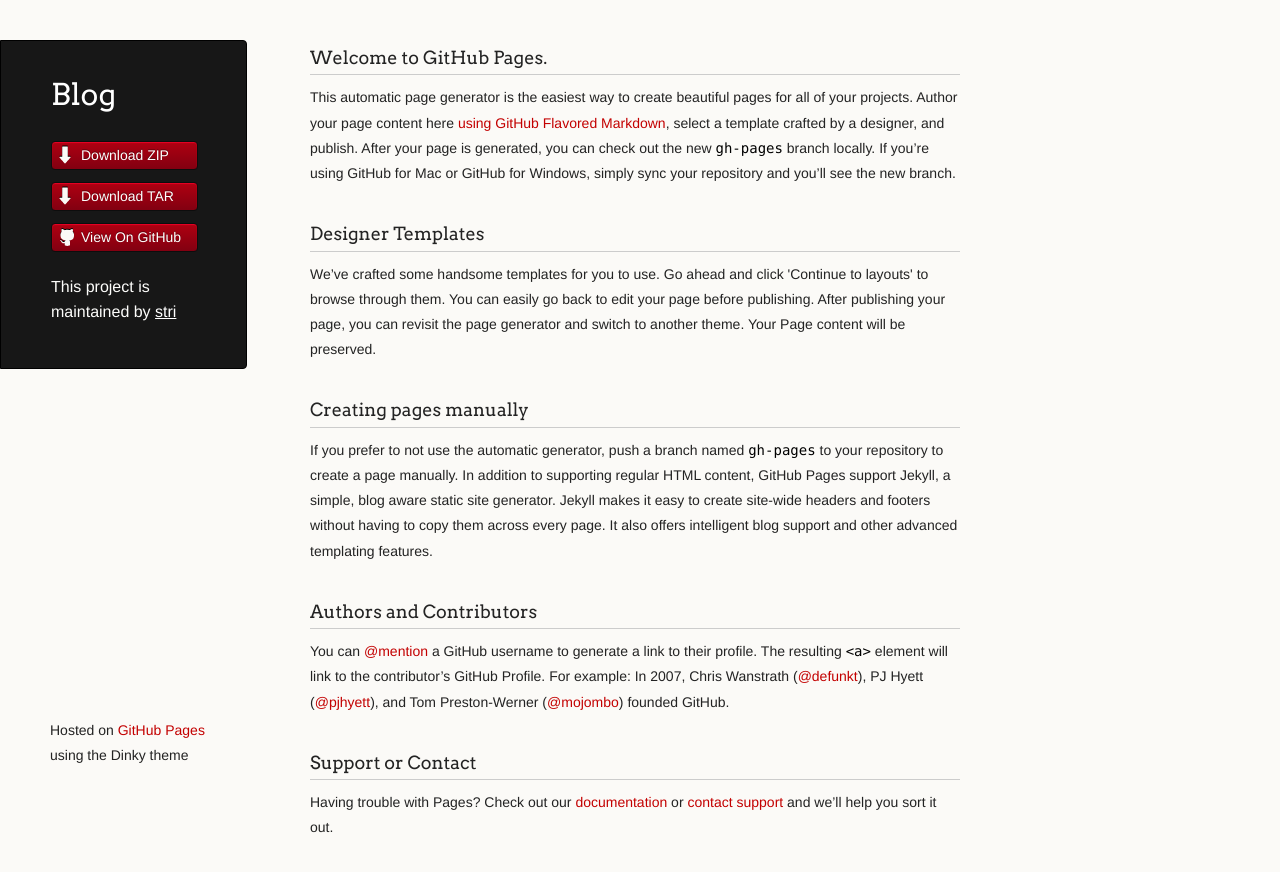
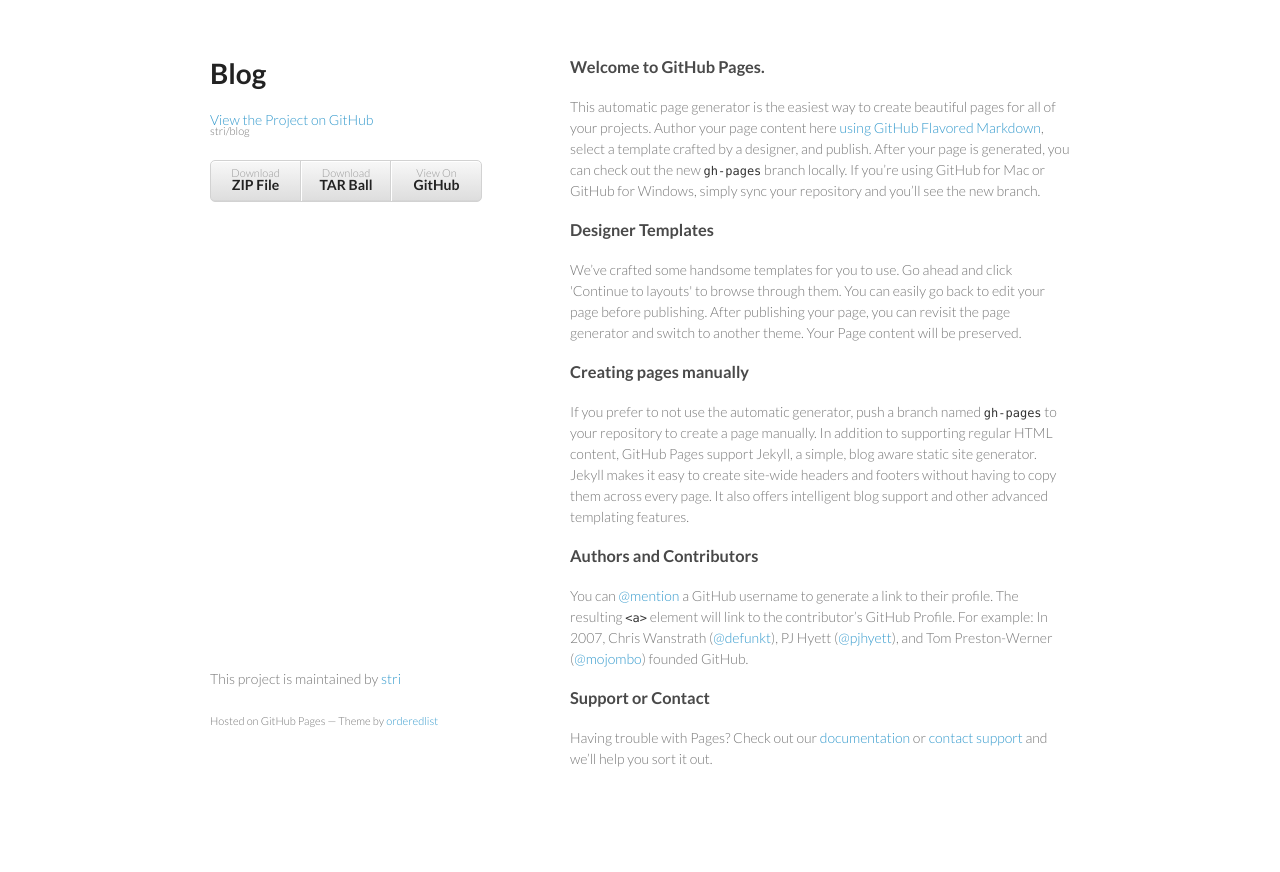
Before and after one commit to stri/blog, a plain HTML site: page index.html in a window 1280 px wide. After the commit the page ends 839 px from the top, so only its background shows below. Drawn offline with Linux system fonts and the light colour scheme.

```diff
--- a/index.html
+++ b/index.html
@@ -7,7 +7,6 @@
 
     <link rel="stylesheet" href="stylesheets/styles.css">
     <link rel="stylesheet" href="stylesheets/github-light.css">
-    <script src="javascripts/scale.fix.js"></script>
     <meta name="viewport" content="width=device-width, initial-scale=1, user-scalable=no">
     <!--[if lt IE 9]>
     <script src="//html5shiv.googlecode.com/svn/trunk/html5.js"></script>
@@ -16,18 +15,17 @@
   <body>
     <div class="wrapper">
       <header>
-        <h1 class="header">Blog</h1>
-        <p class="header"></p>
+        <h1>Blog</h1>
+        <p></p>
+
+        <p class="view"><a href="https://github.com/stri/blog">View the Project on GitHub <small>stri/blog</small></a></p>
+
 
         <ul>
-          <li class="download"><a class="buttons" href="https://github.com/stri/blog/zipball/master">Download ZIP</a></li>
-          <li class="download"><a class="buttons" href="https://github.com/stri/blog/tarball/master">Download TAR</a></li>
-          <li><a class="buttons github" href="https://github.com/stri/blog">View On GitHub</a></li>
+          <li><a href="https://github.com/stri/blog/zipball/master">Download <strong>ZIP File</strong></a></li>
+          <li><a href="https://github.com/stri/blog/tarball/master">Download <strong>TAR Ball</strong></a></li>
+          <li><a href="https://github.com/stri/blog">View On <strong>GitHub</strong></a></li>
         </ul>
-
-        <p class="header">This project is maintained by <a class="header name" href="https://github.com/stri">stri</a></p>
-
-
       </header>
       <section>
         <h3>
@@ -56,10 +54,11 @@
 <p>Having trouble with Pages? Check out our <a href="https://help.github.com/pages">documentation</a> or <a href="https://github.com/contact">contact support</a> and we’ll help you sort it out.</p>
       </section>
       <footer>
-        <p><small>Hosted on <a href="https://pages.github.com">GitHub Pages</a> using the Dinky theme</small></p>
+        <p>This project is maintained by <a href="https://github.com/stri">stri</a></p>
+        <p><small>Hosted on GitHub Pages &mdash; Theme by <a href="https://github.com/orderedlist">orderedlist</a></small></p>
       </footer>
     </div>
-    <!--[if !IE]><script>fixScale(document);</script><![endif]-->
+    <script src="javascripts/scale.fix.js"></script>
 
   </body>
 </html>
--- a/javascripts/scale.fix.js
+++ b/javascripts/scale.fix.js
@@ -1,20 +1,17 @@
-fixScale = function(doc) {
-
-	var addEvent = 'addEventListener',
-	    type = 'gesturestart',
-	    qsa = 'querySelectorAll',
-	    scales = [1, 1],
-	    meta = qsa in doc ? doc[qsa]('meta[name=viewport]') : [];
-
-	function fix() {
-		meta.content = 'width=device-width,minimum-scale=' + scales[0] + ',maximum-scale=' + scales[1];
-		doc.removeEventListener(type, fix, true);
-	}
-
-	if ((meta = meta[meta.length - 1]) && addEvent in doc) {
-		fix();
-		scales = [.25, 1.6];
-		doc[addEvent](type, fix, true);
-	}
-
-};
+var metas = document.getElementsByTagName('meta');
+var i;
+if (navigator.userAgent.match(/iPhone/i)) {
+  for (i=0; i<metas.length; i++) {
+    if (metas[i].name == "viewport") {
+      metas[i].content = "width=device-width, minimum-scale=1.0, maximum-scale=1.0";
+    }
+  }
+  document.addEventListener("gesturestart", gestureStart, false);
+}
+function gestureStart() {
+  for (i=0; i<metas.length; i++) {
+    if (metas[i].name == "viewport") {
+      metas[i].content = "width=device-width, minimum-scale=0.25, maximum-scale=1.6";
+    }
+  }
+}
--- a/stylesheets/styles.css
+++ b/stylesheets/styles.css
@@ -1,338 +1,186 @@
-@import url(https://fonts.googleapis.com/css?family=Arvo:400,700,400italic);
-
-/* MeyerWeb Reset */
-
-html, body, div, span, applet, object, iframe,
-h1, h2, h3, h4, h5, h6, p, blockquote, pre,
-a, abbr, acronym, address, big, cite, code,
-del, dfn, em, img, ins, kbd, q, s, samp,
-small, strike, strong, sub, sup, tt, var,
-b, u, i, center,
-dl, dt, dd, ol, ul, li,
-fieldset, form, label, legend,
-table, caption, tbody, tfoot, thead, tr, th, td,
-article, aside, canvas, details, embed,
-figure, figcaption, footer, header, hgroup,
-menu, nav, output, ruby, section, summary,
-time, mark, audio, video {
-  margin: 0;
-  padding: 0;
-  border: 0;
-  font: inherit;
-  vertical-align: baseline;
-}
-
-
-/* Base text styles */
+@import url(https://fonts.googleapis.com/css?family=Lato:300italic,700italic,300,700);
 
 body {
-  padding:10px 50px 0 0;
-  font-family:"Helvetica Neue", Helvetica, Arial, sans-serif;
-	font-size: 14px;
-	color: #232323;
-	background-color: #FBFAF7;
-	margin: 0;
-	line-height: 1.8em;
-	-webkit-font-smoothing: antialiased;
-
+  padding:50px;
+  font:14px/1.5 Lato, "Helvetica Neue", Helvetica, Arial, sans-serif;
+  color:#777;
+  font-weight:300;
 }
 
 h1, h2, h3, h4, h5, h6 {
-  color:#232323;
-  margin:36px 0 10px;
+  color:#222;
+  margin:0 0 20px;
 }
 
-p, ul, ol, table, dl {
-  margin:0 0 22px;
+p, ul, ol, table, pre, dl {
+  margin:0 0 20px;
 }
 
 h1, h2, h3 {
-	font-family: Arvo, Monaco, serif;
-  line-height:1.3;
-	font-weight: normal;
-}
-
-h1,h2, h3 {
-	display: block;
-	border-bottom: 1px solid #ccc;
-	padding-bottom: 5px;
+  line-height:1.1;
 }
 
 h1 {
-	font-size: 30px;
+  font-size:28px;
 }
 
 h2 {
-	font-size: 24px;
+  color:#393939;
 }
 
-h3 {
-	font-size: 18px;
-}
-
-h4, h5, h6 {
-	font-family: Arvo, Monaco, serif;
-	font-weight: 700;
+h3, h4, h5, h6 {
+  color:#494949;
 }
 
 a {
-  color:#C30000;
-  font-weight:200;
+  color:#39c;
+  font-weight:400;
   text-decoration:none;
 }
 
-a:hover {
-	text-decoration: underline;
+a small {
+  font-size:11px;
+  color:#777;
+  margin-top:-0.6em;
+  display:block;
 }
 
-a small {
-	font-size: 12px;
+.wrapper {
+  width:860px;
+  margin:0 auto;
 }
 
-em {
-	font-style: italic;
+blockquote {
+  border-left:1px solid #e5e5e5;
+  margin:0;
+  padding:0 0 0 20px;
+  font-style:italic;
+}
+
+code, pre {
+  font-family:Monaco, Bitstream Vera Sans Mono, Lucida Console, Terminal;
+  color:#333;
+  font-size:12px;
+}
+
+pre {
+  padding:8px 15px;
+  background: #f8f8f8;
+  border-radius:5px;
+  border:1px solid #e5e5e5;
+  overflow-x: auto;
+}
+
+table {
+  width:100%;
+  border-collapse:collapse;
+}
+
+th, td {
+  text-align:left;
+  padding:5px 10px;
+  border-bottom:1px solid #e5e5e5;
+}
+
+dt {
+  color:#444;
+  font-weight:700;
+}
+
+th {
+  color:#444;
+}
+
+img {
+  max-width:100%;
+}
+
+header {
+  width:270px;
+  float:left;
+  position:fixed;
+}
+
+header ul {
+  list-style:none;
+  height:40px;
+
+  padding:0;
+
+  background: #eee;
+  background: -moz-linear-gradient(top, #f8f8f8 0%, #dddddd 100%);
+  background: -webkit-gradient(linear, left top, left bottom, color-stop(0%,#f8f8f8), color-stop(100%,#dddddd));
+  background: -webkit-linear-gradient(top, #f8f8f8 0%,#dddddd 100%);
+  background: -o-linear-gradient(top, #f8f8f8 0%,#dddddd 100%);
+  background: -ms-linear-gradient(top, #f8f8f8 0%,#dddddd 100%);
+  background: linear-gradient(top, #f8f8f8 0%,#dddddd 100%);
+
+  border-radius:5px;
+  border:1px solid #d2d2d2;
+  box-shadow:inset #fff 0 1px 0, inset rgba(0,0,0,0.03) 0 -1px 0;
+  width:270px;
+}
+
+header li {
+  width:89px;
+  float:left;
+  border-right:1px solid #d2d2d2;
+  height:40px;
+}
+
+header ul a {
+  line-height:1;
+  font-size:11px;
+  color:#999;
+  display:block;
+  text-align:center;
+  padding-top:6px;
+  height:40px;
 }
 
 strong {
+  color:#222;
   font-weight:700;
 }
 
-ul {
-  list-style-position: inside;
-  list-style: disc;
-  padding-left: 25px;
+header ul li + li {
+  width:88px;
+  border-left:1px solid #fff;
 }
 
-ol {
-  list-style-position: inside;
-  list-style: decimal;
-  padding-left: 25px;
+header ul li + li + li {
+  border-right:none;
+  width:89px;
 }
 
-blockquote {
-  margin: 0;
-  padding: 0 0 0 20px;
-  font-style: italic;
+header ul a strong {
+  font-size:14px;
+  display:block;
+  color:#222;
 }
 
-dl, dt, dd, dl p {
-	font-color: #444;
+section {
+  width:500px;
+  float:right;
+  padding-bottom:50px;
 }
 
-dl dt {
-  font-weight: bold;
-}
-
-dl dd {
-  padding-left: 20px;
-  font-style: italic;
-}
-
-dl p {
-  padding-left: 20px;
-  font-style: italic;
+small {
+  font-size:11px;
 }
 
 hr {
   border:0;
-  background:#ccc;
+  background:#e5e5e5;
   height:1px;
-  margin:0 0 24px;
+  margin:0 0 20px;
 }
 
-/* Images */
-
-img {
-  position: relative;
-  margin: 0 auto;
-  max-width: 650px;
-  padding: 5px;
-  margin: 10px 0 32px 0;
-  border: 1px solid #ccc;
-}
-
-p img {
-  display: inline;
-  margin: 0;
-  padding: 0;
-  vertical-align: middle;
-  text-align: center;
-  border: none;
-}
-
-/* Code blocks */
-
-code, pre {
-	font-family: Monaco, "Bitstream Vera Sans Mono", "Lucida Console", Terminal, monospace;
-  color:#000;
-  font-size:14px;
-}
-
-pre {
-	padding: 4px 12px;
-  background: #FDFEFB;
-  border-radius:4px;
-  border:1px solid #D7D8C8;
-  overflow: auto;
-  overflow-y: hidden;
-	margin-bottom: 32px;
-}
-
-
-/* Tables */
-
-table {
-  width:100%;
-}
-
-table {
-  border: 1px solid #ccc;
-  margin-bottom: 32px;
-  text-align: left;
- }
-
-th {
-  font-family: 'Arvo', Helvetica, Arial, sans-serif;
-	font-size: 18px;
-	font-weight: normal;
-  padding: 10px;
-  background: #232323;
-  color: #FDFEFB;
- }
-
-td {
-  padding: 10px;
-	background: #ccc;
- }
-
-
-/* Wrapper */
-.wrapper {
-  width:960px;
-}
-
-
-/* Header */
-
-header {
-	background-color: #171717;
-	color: #FDFDFB;
-  width:170px;
+footer {
+  width:270px;
   float:left;
   position:fixed;
-	border: 1px solid #000;
-	-webkit-border-top-right-radius: 4px;
-	-webkit-border-bottom-right-radius: 4px;
-	-moz-border-radius-topright: 4px;
-	-moz-border-radius-bottomright: 4px;
-	border-top-right-radius: 4px;
-	border-bottom-right-radius: 4px;
-	padding: 34px 25px 22px 50px;
-	margin: 30px 25px 0 0;
-	-webkit-font-smoothing: antialiased;
-}
-
-p.header {
-	font-size: 16px;
-}
-
-h1.header {
-	font-family: Arvo, sans-serif;
-	font-size: 30px;
-	font-weight: 300;
-	line-height: 1.3em;
-	border-bottom: none;
-	margin-top: 0;
-}
-
-
-h1.header, a.header, a.name, header a{
-	color: #fff;
-}
-
-a.header {
-	text-decoration: underline;
-}
-
-a.name {
-	white-space: nowrap;
-}
-
-header ul {
-  list-style:none;
-  padding:0;
-}
-
-header li {
-	list-style-type: none;
-  width:132px;
-  height:15px;
-	margin-bottom: 12px;
-	line-height: 1em;
-	padding: 6px 6px 6px 7px;
-
-	background: #AF0011;
-	background: -moz-linear-gradient(top, #AF0011 0%, #820011 100%);
-  background: -webkit-gradient(linear, left top, left bottom, color-stop(0%,#f8f8f8), color-stop(100%,#dddddd));
-  background: -webkit-linear-gradient(top, #AF0011 0%,#820011 100%);
-  background: -o-linear-gradient(top, #AF0011 0%,#820011 100%);
-  background: -ms-linear-gradient(top, #AF0011 0%,#820011 100%);
-  background: linear-gradient(top, #AF0011 0%,#820011 100%);
-
-	border-radius:4px;
-  border:1px solid #0D0D0D;
-
-	-webkit-box-shadow: inset 0px 1px 1px 0 rgba(233,2,38, 1);
-	box-shadow: inset 0px 1px 1px 0 rgba(233,2,38, 1);
-
-}
-
-header li:hover {
-	background: #C3001D;
-	background: -moz-linear-gradient(top, #C3001D 0%, #950119 100%);
-  background: -webkit-gradient(linear, left top, left bottom, color-stop(0%,#f8f8f8), color-stop(100%,#dddddd));
-  background: -webkit-linear-gradient(top, #C3001D 0%,#950119 100%);
-  background: -o-linear-gradient(top, #C3001D 0%,#950119 100%);
-  background: -ms-linear-gradient(top, #C3001D 0%,#950119 100%);
-  background: linear-gradient(top, #C3001D 0%,#950119 100%);
-}
-
-a.buttons {
-	-webkit-font-smoothing: antialiased;
-	background: url(../images/arrow-down.png) no-repeat;
-	font-weight: normal;
-	text-shadow: rgba(0, 0, 0, 0.4) 0 -1px 0;
-	padding: 2px 2px 2px 22px;
-	height: 30px;
-}
-
-a.github {
-	background: url(../images/octocat-small.png) no-repeat 1px;
-}
-
-a.buttons:hover {
-	color: #fff;
-	text-decoration: none;
-}
-
-
-/* Section - for main page content */
-
-section {
-  width:650px;
-  float:right;
-  padding-bottom:50px;
-}
-
-
-/* Footer */
-
-footer {
-  width:170px;
-  float:left;
-  position:fixed;
-  bottom:10px;
-	padding-left: 50px;
+  bottom:50px;
 }
 
 @media print, screen and (max-width: 960px) {
@@ -348,18 +196,14 @@ footer {
     width:auto;
   }
 
-	footer {
-		border-top: 1px solid #ccc;
-		margin:0 84px 0 50px;
-		padding:0;
-	}
-
   header {
     padding-right:320px;
   }
 
   section {
-    padding:20px 84px 20px 50px;
+    border:1px solid #e5e5e5;
+    border-width:1px 0;
+    padding:20px 0;
     margin:0 0 20px;
   }
 
@@ -369,8 +213,8 @@ footer {
 
   header ul {
     position:absolute;
-    right:130px;
-    top:84px;
+    right:50px;
+    top:52px;
   }
 }
 
@@ -380,38 +224,26 @@ footer {
   }
 
   header {
-    padding:10px 20px 0;
-		margin-right: 0;
+    padding:0;
   }
-
-	section {
-    padding:10px 0 10px 20px;
-    margin:0 0 30px;
-  }
-
-	footer {
-		margin: 0 0 0 30px;
-	}
 
   header ul, header p.view {
     position:static;
   }
+
+  pre, code {
+    word-wrap:normal;
+  }
 }
 
 @media print, screen and (max-width: 480px) {
+  body {
+    padding:15px;
+  }
 
-  header ul li.download {
+  header ul {
     display:none;
   }
-
-	footer {
-		margin: 0 0 0 20px;
-	}
-
-	footer a{
-		display:block;
-	}
-
 }
 
 @media print {
```
